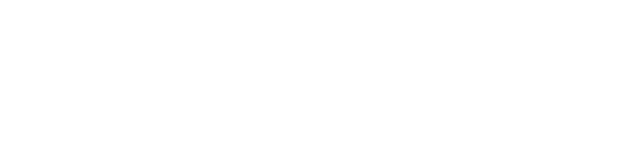
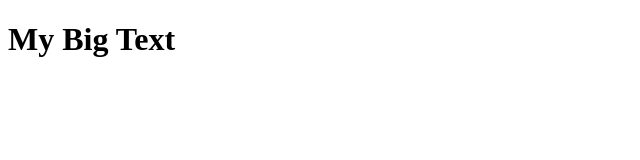
Before and after one commit to kalilBelgoumri/helloWorld, a plain HTML site: page index.html in a window 1280 px wide. Shown: the whole page, without its empty margins (0-640 px from the left). Drawn offline with Linux system fonts and the light colour scheme.

Commit message:
I have add h1 big Text

```diff
--- a/index.html
+++ b/index.html
@@ -7,6 +7,6 @@
     <title>Is ti my new Title</title>
 </head>
 <body>
-
+    <h1> My Big Text </h1>
 </body>
 </html>
```
